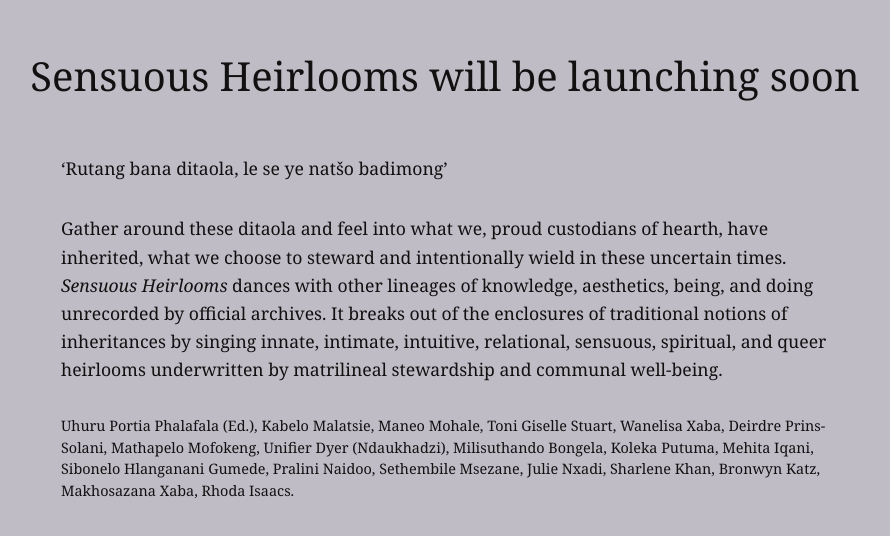
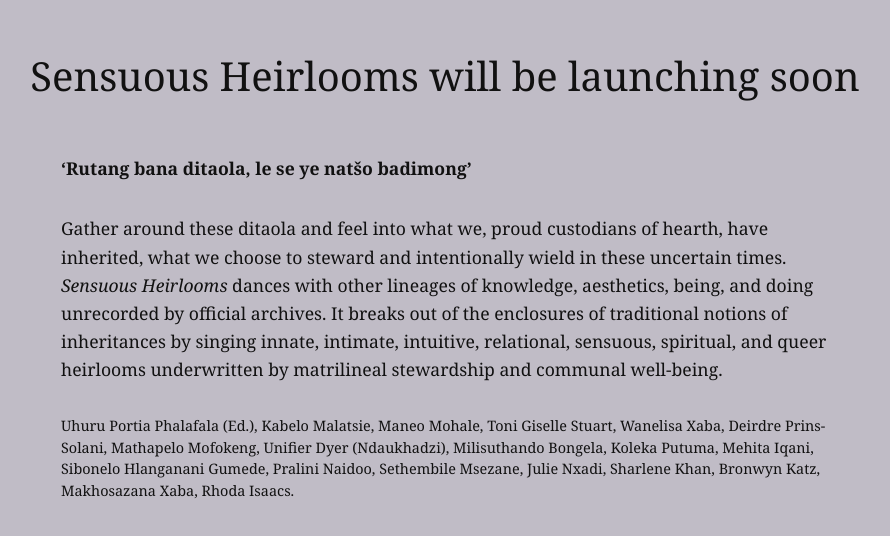
Before and after one commit to MitchellGilbertMessina/UhuruPhalafala, a Next.js app: page /sensuousheirlooms in a window 1280 px wide. Shown: the part 126-662 px from the top of the page, without its empty margins (195-1085 px from the left). Built offline with nearby package versions, Linux system fonts and the light colour scheme.

Commit message:
Update ComingSoon.tsx

```diff
--- a/components/sensuousheirlooms/ComingSoon.tsx
+++ b/components/sensuousheirlooms/ComingSoon.tsx
@@ -26,7 +26,7 @@ export default function ComingSoon() {
             }}
           >
             <p className="mb-8">
-              ‘Rutang bana ditaola, le se ye natšo badimong’
+              <strong>‘Rutang bana ditaola, le se ye natšo badimong’</strong>
             </p>
 
             <p className="mb-8">
```
